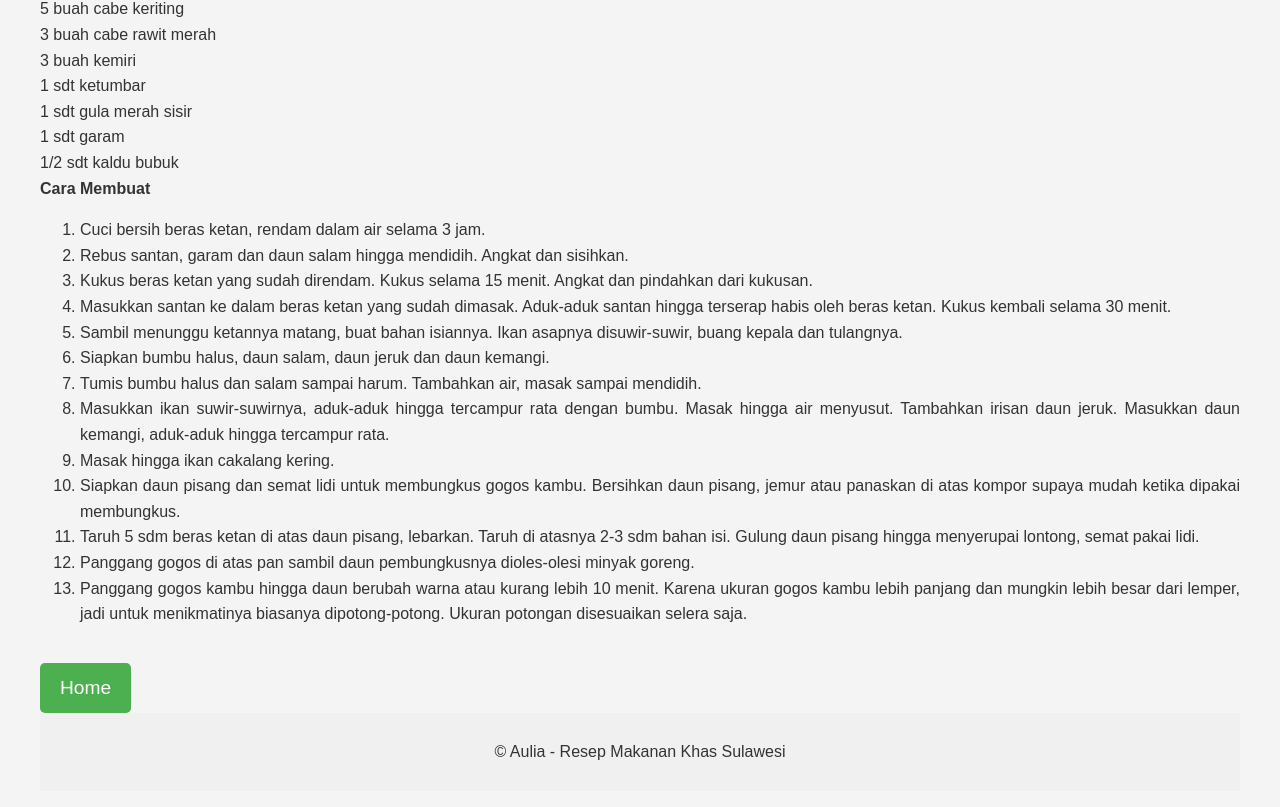
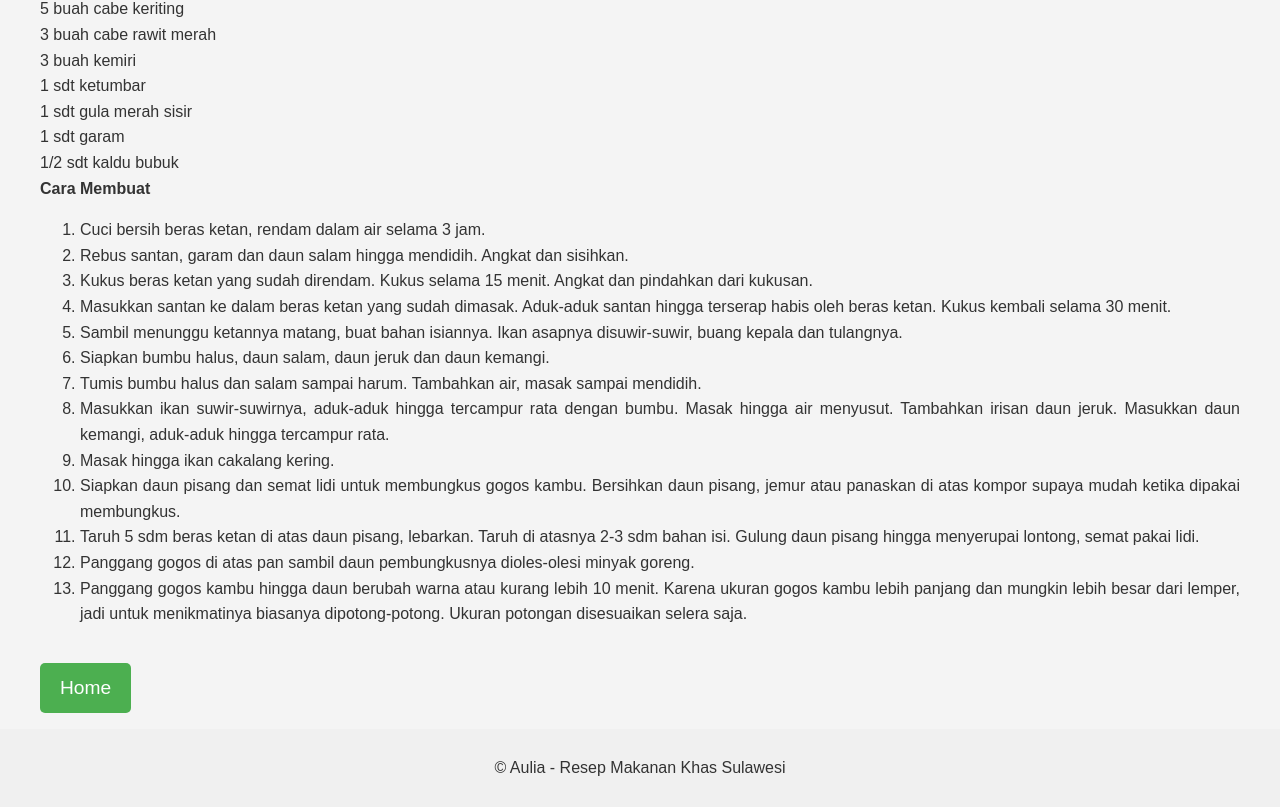
Before and after one commit to Aminopilin/ResepMakananSulawesi, a plain HTML site: page Gogos Kambu.html in a window 1280 px wide. Shown: the part 965-1772 px from the top of the page. Drawn offline with Linux system fonts and the light colour scheme.

Commit message:
Update Gogos Kambu.html

```diff
--- a/Gogos Kambu.html
+++ b/Gogos Kambu.html
@@ -63,12 +63,10 @@
         <li>Panggang gogos kambu hingga daun berubah warna atau kurang lebih 10 menit. Karena ukuran gogos kambu lebih panjang dan mungkin lebih besar dari lemper, jadi untuk menikmatinya biasanya dipotong-potong. Ukuran potongan disesuaikan selera saja.</li>
       </div>
     </ol>
-    <div>
-      <a class="link-button" href="Index.html">Home</a>
+      <a class="link-button" href="index.html">Home</a>
+  </figure>
       <footer>
         <p>&copy; Aulia - Resep Makanan Khas Sulawesi</p>
       </footer>
-    </div>
-  </figure>
 </body>
 </html>
```
